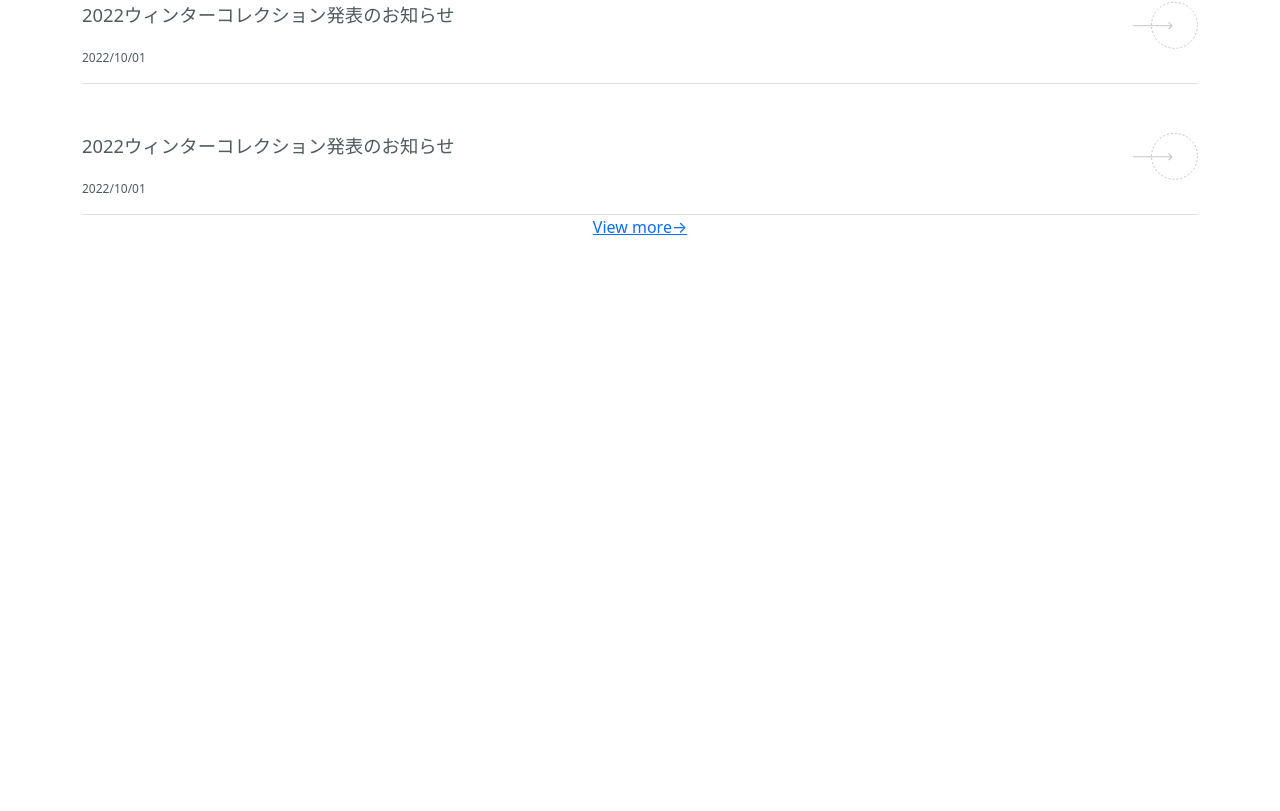
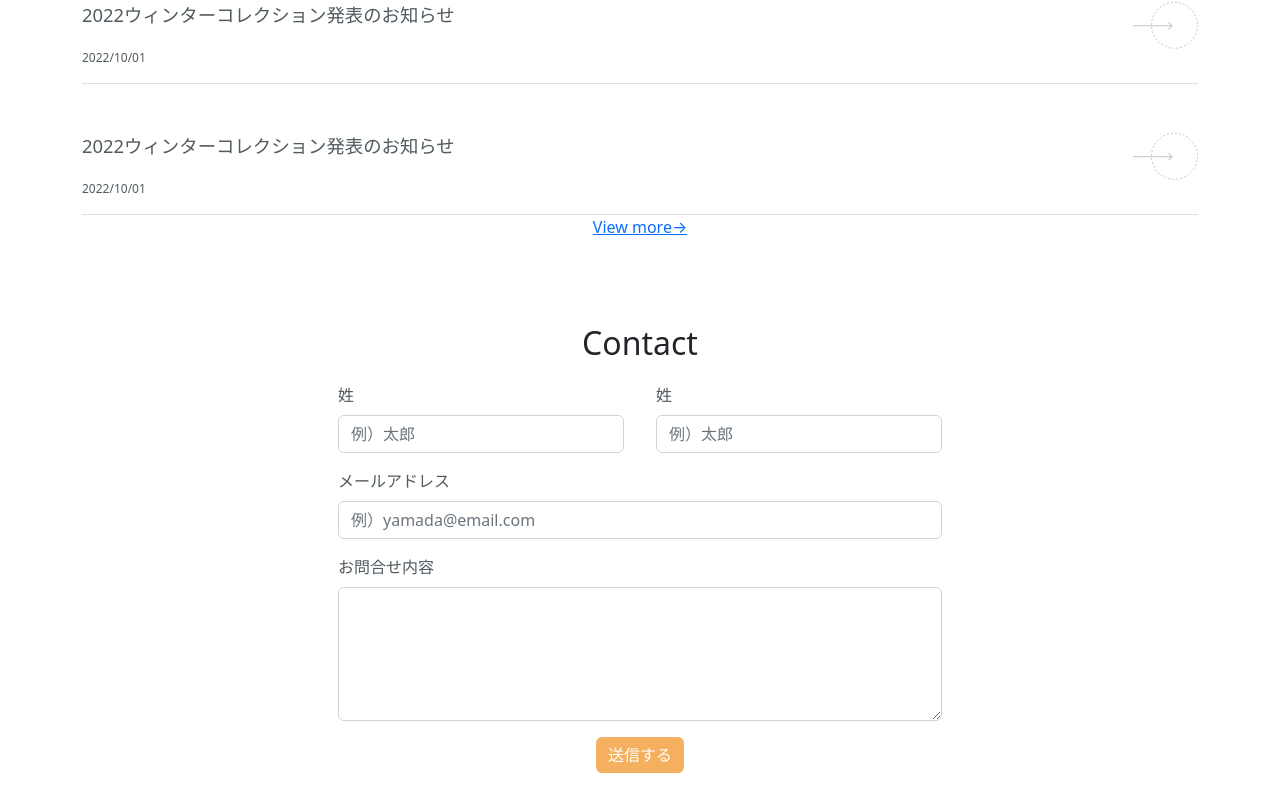
Before and after one commit to Alvil/only_sweater, a Next.js app: page / in a window 1280 px wide. Shown: the part 2020-2831 px from the top of the page. Before the commit the page ends 2339 px from the top, so only its background shows below. Built offline with nearby package versions, Linux system fonts and the light colour scheme.

Commit message:
create contact setion

```diff
--- /dev/null
+++ b/src/components/organisms/ContactSection.tsx
@@ -0,0 +1,101 @@
+import React, {
+  Dispatch,
+  FC,
+  FormEvent,
+  SetStateAction,
+  useState,
+} from "react";
+import { Button, Container, Form } from "react-bootstrap";
+
+export const ContactSection: FC = () => {
+  const [firstName, setFirstName] = useState<string>("");
+  const [lastName, setLastName] = useState<string>("");
+  const [email, setEmail] = useState<string>("");
+  const [inquiry, setInquiry] = useState<string>("");
+
+  const handleSubmit = (e: FormEvent) => {
+    e.preventDefault();
+    console.log({ firstName, lastName, email, inquiry });
+  };
+
+  const handleChangeInput = (
+    target: string,
+    setter: Dispatch<SetStateAction<string>>
+  ) => {
+    setter(target);
+  };
+
+  return (
+    <Container className="w-50">
+      <div className="text-center mb-3">
+        <span className="fs-2">Contact</span>
+      </div>
+      <Form
+        onSubmit={(e) => {
+          handleSubmit(e);
+        }}
+        style={{ color: "#505A5F" }}
+      >
+        <section className="d-flex mb-3">
+          <Form.Group
+            className="w-50 me-3"
+            controlId="firstName"
+            onChange={(e) => {
+              handleChangeInput(
+                (e.target as HTMLInputElement).value,
+                setFirstName
+              );
+            }}
+          >
+            <Form.Label>姓</Form.Label>
+            <Form.Control type="text" placeholder="例）太郎" />
+          </Form.Group>
+          <Form.Group
+            className="w-50 ms-3"
+            controlId="lastName"
+            onChange={(e) => {
+              handleChangeInput(
+                (e.target as HTMLInputElement).value,
+                setLastName
+              );
+            }}
+          >
+            <Form.Label>姓</Form.Label>
+            <Form.Control type="text" placeholder="例）太郎" />
+          </Form.Group>
+        </section>
+        <Form.Group
+          className="mb-3"
+          controlId="email"
+          onChange={(e) => {
+            handleChangeInput((e.target as HTMLInputElement).value, setEmail);
+          }}
+        >
+          <Form.Label>メールアドレス</Form.Label>
+          <Form.Control type="email" placeholder="例）yamada@email.com" />
+        </Form.Group>
+        <Form.Group
+          className="mb-3"
+          controlId="inquiry"
+          onChange={(e) => {
+            handleChangeInput((e.target as HTMLInputElement).value, setInquiry);
+          }}
+        >
+          <Form.Label>お問合せ内容</Form.Label>
+          <textarea className="form-control" rows={5} />
+        </Form.Group>
+
+        <div className="text-center">
+          <Button
+            variant="primary"
+            type="submit"
+            className="border-0"
+            style={{ backgroundColor: "#F5B05F" }}
+          >
+            送信する
+          </Button>
+        </div>
+      </Form>
+    </Container>
+  );
+};
--- a/src/components/organisms/index.ts
+++ b/src/components/organisms/index.ts
@@ -1,4 +1,5 @@
 export * from "./AboutSection";
+export * from "./ContactSection";
 export * from "./InfoSection";
 export * from "./ItemsSection";
 export * from "./NavigationBar";
--- a/src/components/templates/LandingPage.tsx
+++ b/src/components/templates/LandingPage.tsx
@@ -2,6 +2,7 @@ import React, { FC } from "react";
 import { Container } from "react-bootstrap";
 import {
   AboutSection,
+  ContactSection,
   InfoSection,
   ItemsSection,
   SloganSection,
@@ -24,6 +25,9 @@ export const LandingPage: FC = () => {
         <section style={{ paddingBottom: "5rem" }}>
           <InfoSection />
         </section>
+        <section style={{ paddingBottom: "5rem" }}>
+          <ContactSection />
+        </section>
       </Container>
     </Layout>
   );
```
